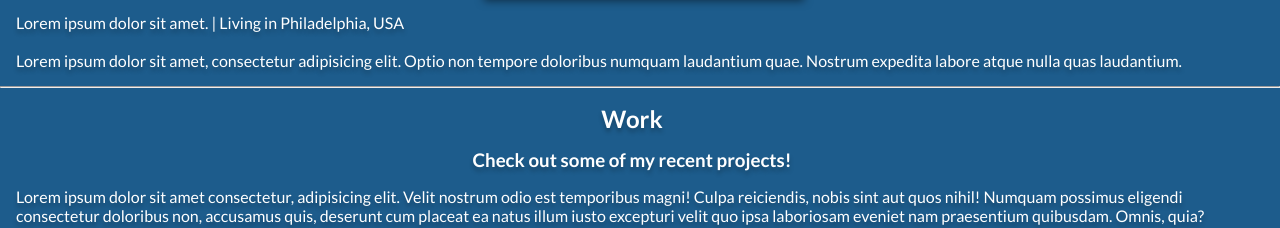
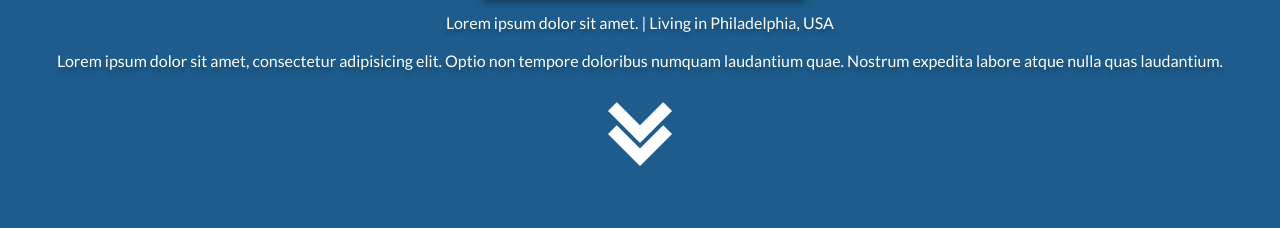
Before and after one commit to feasible-creative/sbedrossian, a plain HTML site: page index.html in a window 1280 px wide. Shown: the part 613-841 px from the top of the page. Drawn offline with Linux system fonts and the light colour scheme.

Commit message:
Enhance index homepage screen to fill vh, add button to proceed to next section

```diff
--- a/index.html
+++ b/index.html
@@ -43,7 +43,7 @@
 
   <main>
 
-
+<section id="heading">
     <h1>Steve Bedrossian</h1>
     <h3>Designer + Developer</h3>
 
@@ -54,10 +54,12 @@
     <p>Lorem ipsum dolor sit amet, consectetur adipisicing elit. Optio non tempore doloribus numquam laudantium quae.
       Nostrum expedita labore atque nulla quas laudantium.</p>
 
-    <hr>
 
 
+<a href="#work"><img class ="section-down" src="img/down-chevron.png"></a>
 
+
+  </section>
 
 
 
--- a/style.css
+++ b/style.css
@@ -124,6 +124,9 @@ nav a:hover {
   align-items: center;
   margin: 1rem 0rem;
   justify-content: center;
+  background-color: var(--clr-primary-200);
+  padding: 2rem 0rem;
+  border-radius: 0rem 5rem 5rem 0rem;
 
 
 
@@ -138,6 +141,16 @@ nav a:hover {
 
 }
 
+#heading{
+  height: 100vh;
+  display: flex;
+  flex-direction: column;
+  align-items: center;
+
+}
+
+
+
 .header-container {
   display: flex;
   justify-content: space-between;
@@ -145,6 +158,7 @@ nav a:hover {
   align-items: center;
   margin: auto;
   margin-bottom: 10rem;
+
 }
 
 main{
@@ -157,13 +171,26 @@ main{
 .headshot{
   width: 25%;
   height: auto;
-  margin: auto;
   filter: drop-shadow(0.25rem 0.25rem 0.25rem rgba(0, 0, 0, .5));
   margin-bottom: 1rem;
 
 
+
 }
 
+.section-down{
+  width: 4rem;
+  margin: 2rem 0rem;
+  height: auto;
+  transition: all 300ms;
+  cursor: pointer;
+
+}
+
+.section-down:hover{
+  transform: translateY(.5rem);
+
+}
 
 .projects-container {
   display: flex;
```
Also changed, not shown: img/down-chevron.png (added).
